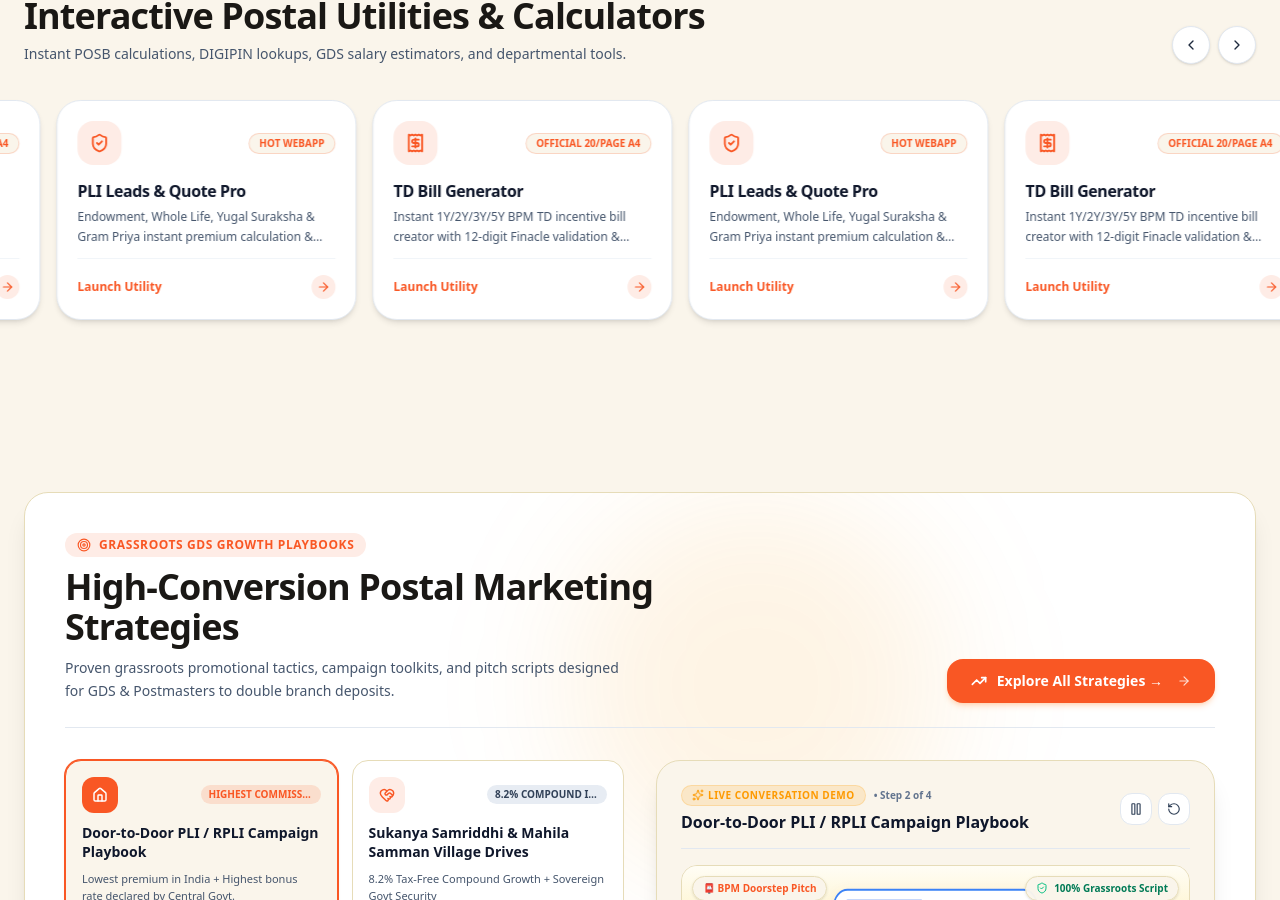
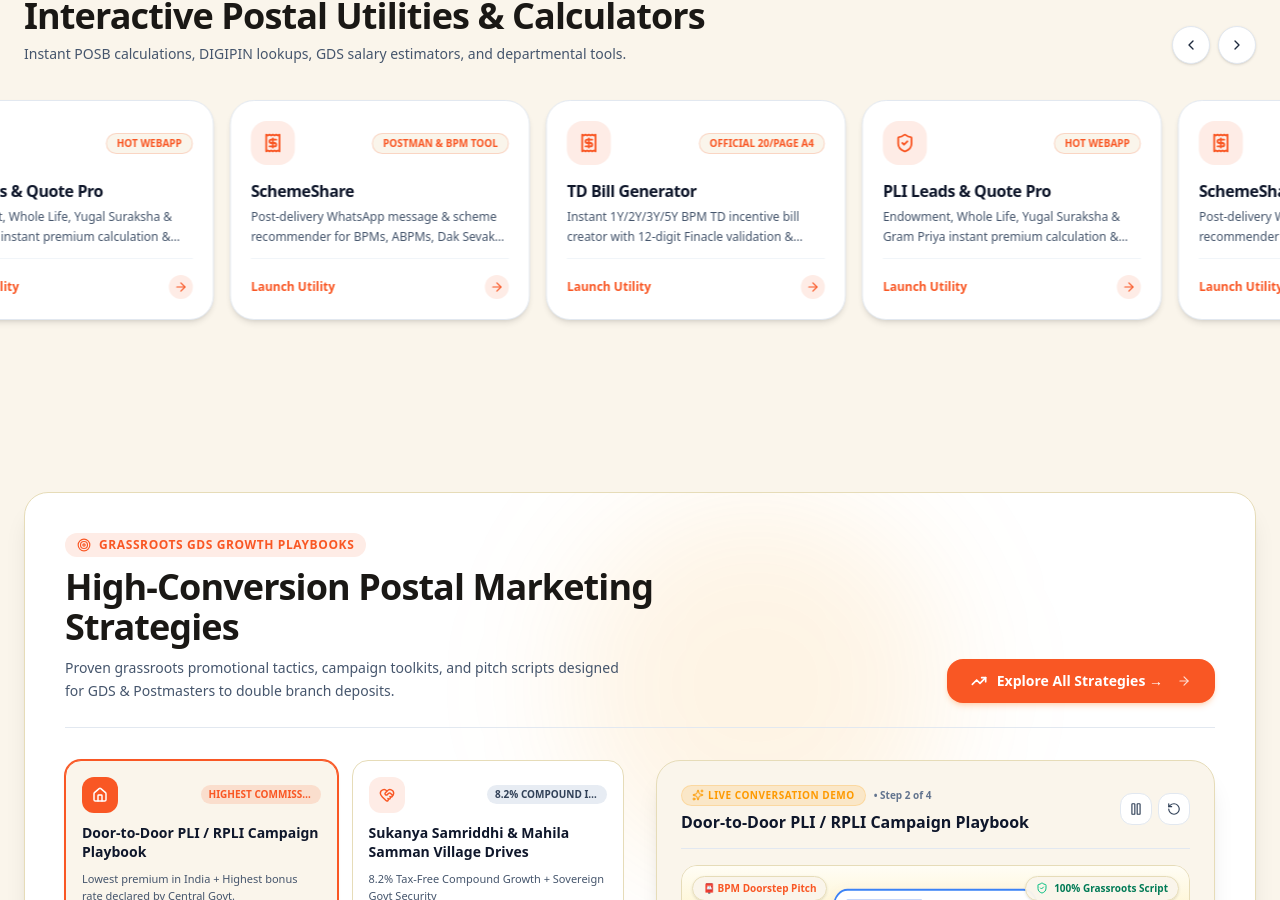
Before and after one commit to vpavanvamsee/PostalPro, a React (Vite) app: page / in a window 1280 px wide. Shown: the part 2038-2938 px from the top of the page. Built offline with nearby package versions, Linux system fonts and the light colour scheme.

Commit message:
SchemeShare Update postalTools.ts

```diff
--- a/src/data/postalTools.ts
+++ b/src/data/postalTools.ts
@@ -22,5 +22,16 @@ export const POSTAL_TOOLS: PostalToolItem[] = [
     targetView: 'plileads',
     externalUrl: 'https://postalpro.in/plileads/',
     featured: true
+  },
+  {
+    id: 'scheme-share',
+    title: 'SchemeShare',
+    badge: 'Postman & BPM Tool',
+    category: 'Marketing',
+    description: 'Post-delivery WhatsApp message & scheme recommender for BPMs, ABPMs, Dak Sevaks & Postmen.',
+    iconName: 'Share2',
+    targetView: 'schemeshare',
+    externalUrl: 'https://postalpro.in/schemeshare/',
+    featured: true
   }
 ];
```
